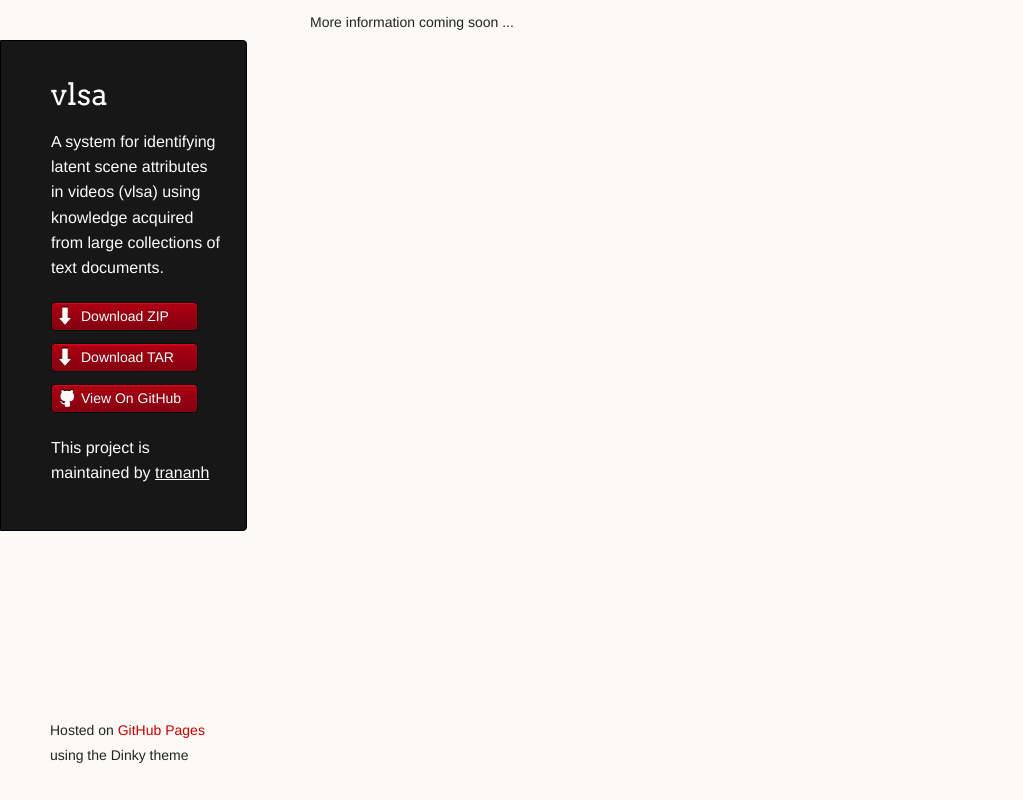
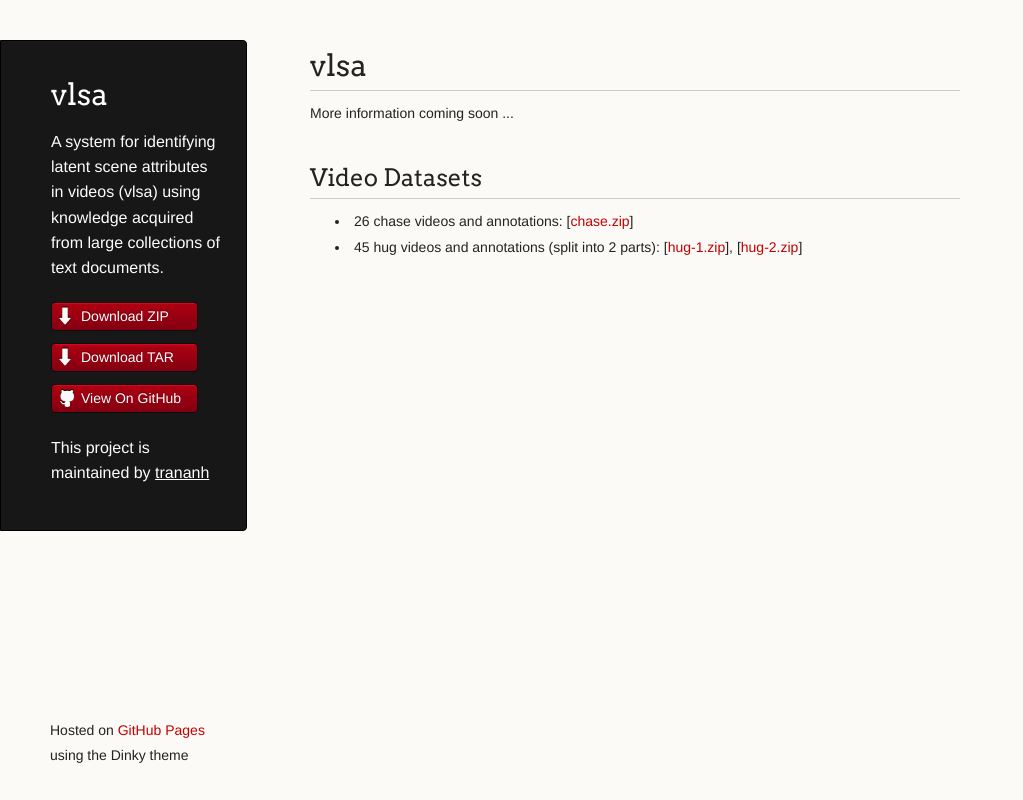
Before and after one commit to trananh/vlsa, a plain HTML site: page index.html in a window 1280 px wide. Shown: the whole page, without its empty margins (0-1023 px from the left). Drawn offline with Linux system fonts and the light colour scheme.

Commit message:
Create gh-pages branch via GitHub

```diff
--- a/index.html
+++ b/index.html
@@ -30,7 +30,18 @@
 
       </header>
       <section>
-        <p>More information coming soon ...</p>
+        <h1>
+<a name="vlsa" class="anchor" href="#vlsa"><span class="octicon octicon-link"></span></a>vlsa</h1>
+
+<p>More information coming soon ...</p>
+
+<h2>
+<a name="video-datasets" class="anchor" href="#video-datasets"><span class="octicon octicon-link"></span></a>Video Datasets</h2>
+
+<ul>
+<li>26 chase videos and annotations: [<a href="http://trananh.github.io/data/vlsa/chase.zip">chase.zip</a>]</li>
+<li>45 hug videos and annotations (split into 2 parts): [<a href="http://trananh.github.io/data/vlsa/hug-1.zip">hug-1.zip</a>], [<a href="http://trananh.github.io/data/vlsa/hug-2.zip">hug-2.zip</a>]</li>
+</ul>
       </section>
       <footer>
         <p><small>Hosted on <a href="http://pages.github.com">GitHub Pages</a> using the Dinky theme</small></p>
--- a/params.json
+++ b/params.json
@@ -1 +1 @@
-{"name":"vlsa","tagline":"A system for identifying latent scene attributes in videos (vlsa) using knowledge acquired from large collections of text documents.","body":"More information coming soon ...\r\n","google":"UA-48101157-1","note":"Don't delete this file! It's used internally to help with page regeneration."}
+{"name":"vlsa","tagline":"A system for identifying latent scene attributes in videos (vlsa) using knowledge acquired from large collections of text documents.","body":"vlsa\r\n====\r\n\r\nMore information coming soon ...\r\n\r\n\r\n## Video Datasets\r\n\r\n* 26 chase videos and annotations: [[chase.zip](http://trananh.github.io/data/vlsa/chase.zip)]\r\n* 45 hug videos and annotations (split into 2 parts): [[hug-1.zip](http://trananh.github.io/data/vlsa/hug-1.zip)], [[hug-2.zip](http://trananh.github.io/data/vlsa/hug-2.zip)]\r\n\r\n","google":"UA-48101157-1","note":"Don't delete this file! It's used internally to help with page regeneration."}
```
